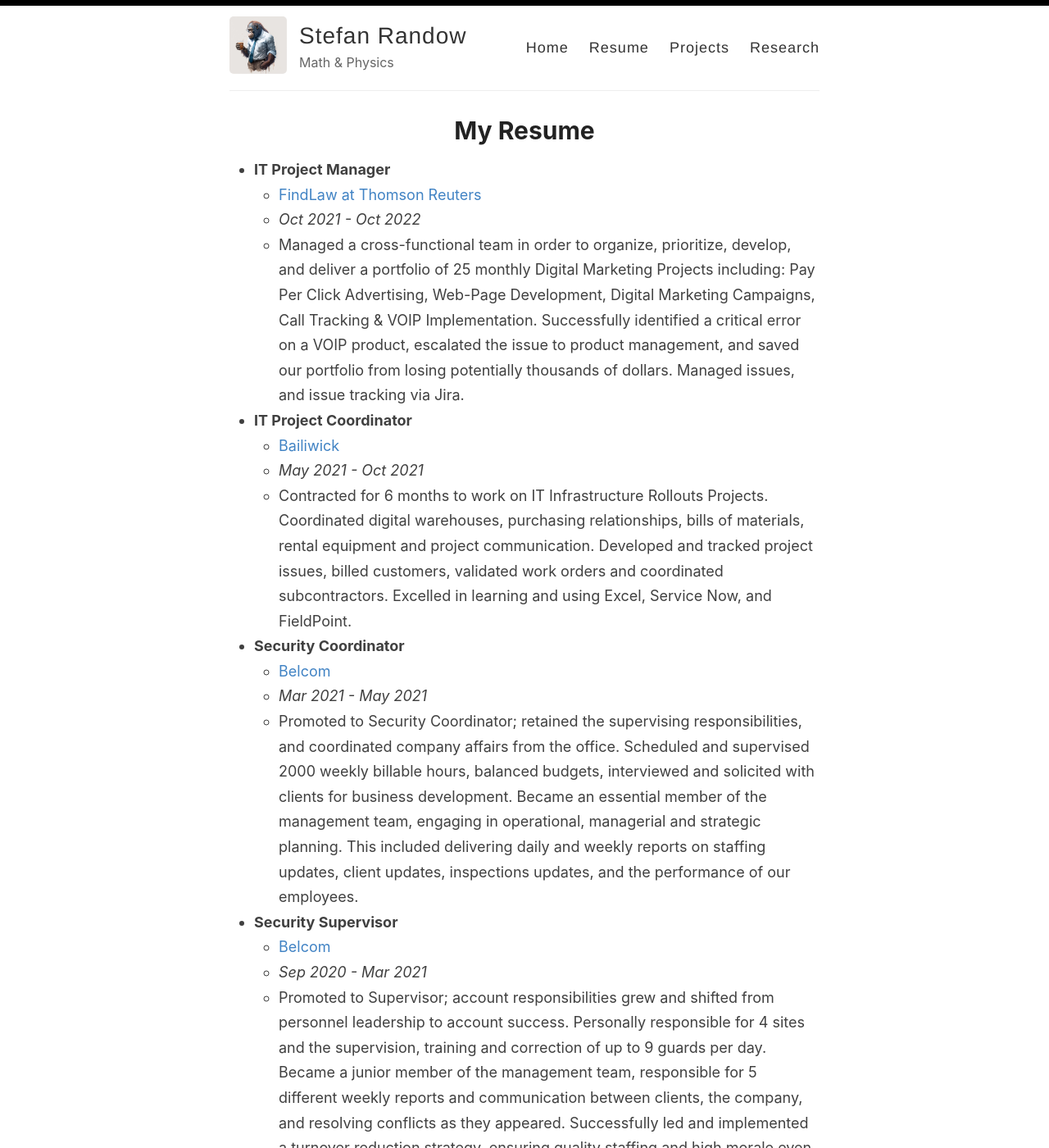
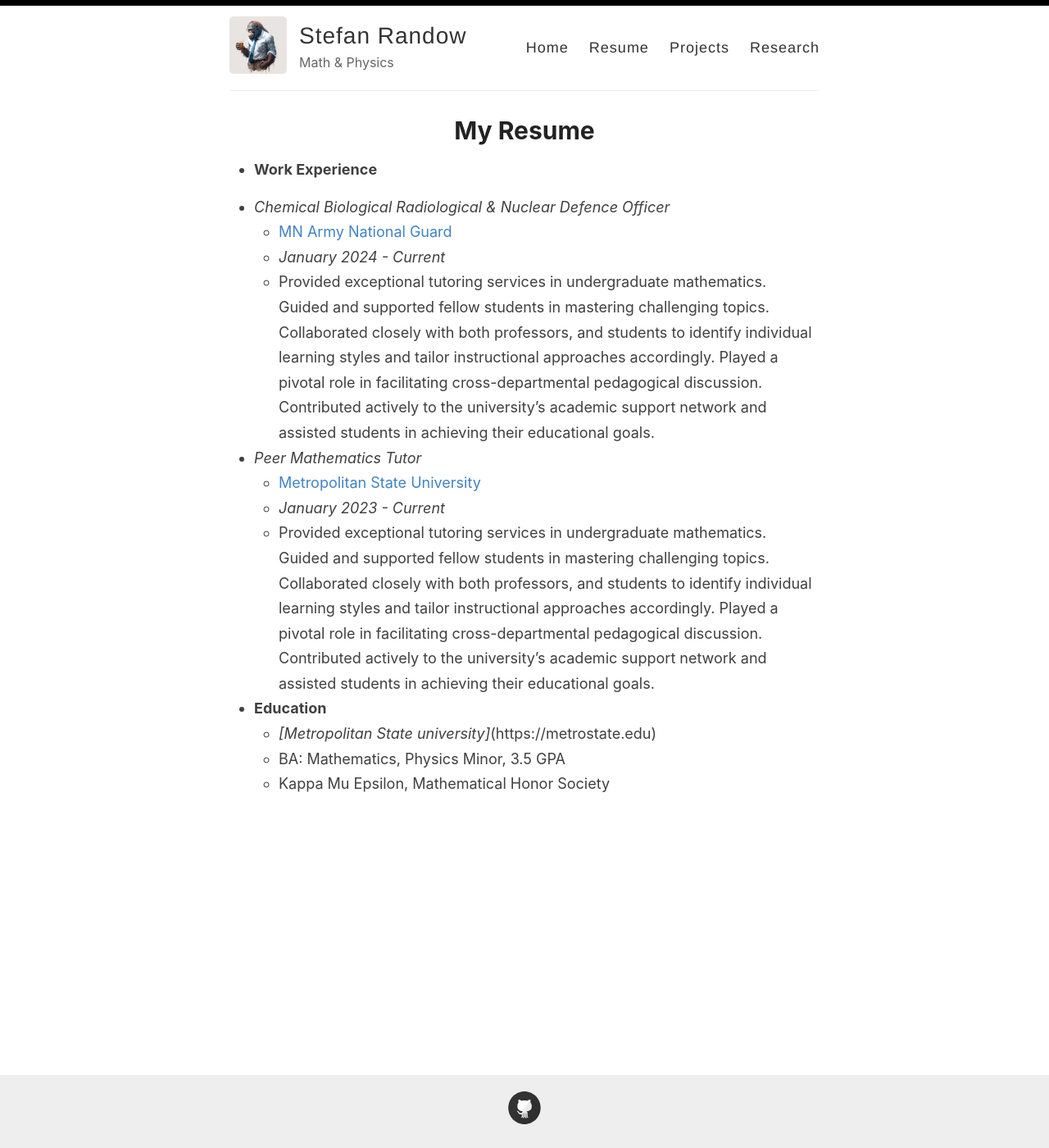
Before and after one commit to StefanRandow/StefanRandow.github.io, a Jekyll site: the page built from _pages/resume.md, in a window 1280 px wide and 1400 px high. Shown: the whole window at 82% size. Built offline with Jekyll 4.4.1, drawn with Linux system fonts in a browser that asks for light colours; nearby versions of some CDN libraries; some of the changed text lies outside the part shown.

Commit message:
Update resume.md

```diff
--- a/_pages/resume.md
+++ b/_pages/resume.md
@@ -4,52 +4,19 @@ title: My Resume
 permalink: /resume/
 ---
 
- - **IT Project Manager**
-   - [FindLaw at Thomson Reuters](https://legal.thomsonreuters.com/en/findlaw)
-   - *Oct 2021 - Oct 2022*
-   - Managed a cross-functional team in order to organize, prioritize, develop, and deliver a portfolio of 25
-    monthly Digital Marketing Projects including: Pay Per Click Advertising, Web-Page Development,
-    Digital Marketing Campaigns, Call Tracking & VOIP Implementation. Successfully identified a critical
-    error on a VOIP product, escalated the issue to product management, and saved our portfolio from losing
-    potentially thousands of dollars. Managed issues, and issue tracking via Jira.
+ - **Work Experience**
 
+ - *Chemical Biological Radiological & Nuclear Defence Officer*
+   - [MN Army National Guard](https://www.goarmy.com/careers-and-jobs/career-match/ground-forces/explosives-artillery/74a-cbrn-officer.html)
+   - *January 2024 - Current*
+   - Provided exceptional tutoring services in undergraduate mathematics. Guided and supported fellow students in mastering challenging topics. Collaborated closely with both professors, and students to identify individual learning styles and tailor instructional approaches accordingly. Played a pivotal role in facilitating cross-departmental pedagogical discussion. Contributed actively to the university's academic support network and assisted students in achieving their educational goals.
 
- - **IT Project Coordinator**
-   - [Bailiwick](https://bailiwick.com/)
-   - *May 2021 - Oct 2021*
-   - Contracted for 6 months to work on IT Infrastructure Rollouts Projects. Coordinated digital
-    warehouses, purchasing relationships, bills of materials, rental equipment and project
-    communication. Developed and tracked project issues, billed customers, validated work orders
-    and coordinated subcontractors. Excelled in learning and using Excel, Service Now, and
-    FieldPoint.
+ - *Peer Mathematics Tutor*
+   - [Metropolitan State University](https://metrostate.edu)
+   - *January 2023 - Current*
+   - Provided exceptional tutoring services in undergraduate mathematics. Guided and supported fellow students in mastering challenging topics. Collaborated closely with both professors, and students to identify individual learning styles and tailor instructional approaches accordingly. Played a pivotal role in facilitating cross-departmental pedagogical discussion. Contributed actively to the university's academic support network and assisted students in achieving their educational goals.
 
-
-- **Security Coordinator**
-  - [Belcom](https://www.pssecurityguard.com/)
-  - *Mar 2021 - May 2021*
-  - Promoted to Security Coordinator; retained the supervising responsibilities, and coordinated company
-    affairs from the office. Scheduled and supervised 2000 weekly billable hours, balanced budgets,
-    interviewed and solicited with clients for business development. Became an essential member of the
-    management team, engaging in operational, managerial and strategic planning. This included delivering
-    daily and weekly reports on staffing updates, client updates, inspections updates, and the performance of
-    our employees.
-
-
-- **Security Supervisor**
-  - [Belcom](https://www.pssecurityguard.com/)
-  - *Sep 2020 - Mar 2021*
-  - Promoted to Supervisor; account responsibilities grew and shifted from personnel leadership to account
-    success. Personally responsible for 4 sites and the supervision, training and correction of up to 9 guards
-    per day. Became a junior member of the management team, responsible for 5 different weekly reports and
-    communication between clients, the company, and resolving conflicts as they appeared. Successfully led
-    and implemented a turnover reduction strategy, ensuring quality staffing and high morale even in the face
-    of a global pandemic.
-
-
-- **Security Team Lead**
-  - [Belcom](https://www.pssecurityguard.com/)
-  - *May 2020 - Sep 2020*
-  - Promoted to Team Lead; changed accounts to lead a team of 5 at an Retail Apple Store. Responsibilities
-    included Training, Supervision, and serving as a point of contact between Apple and Company
-    Management. Personally uplifted and led the highest performing guard team for 6 consecutive months and
-    across two product launches
+ - **Education**
+   - *[Metropolitan State university]*(https://metrostate.edu)
+   - BA: Mathematics, Physics Minor, 3.5 GPA
+   - Kappa Mu Epsilon, Mathematical Honor Society
```
